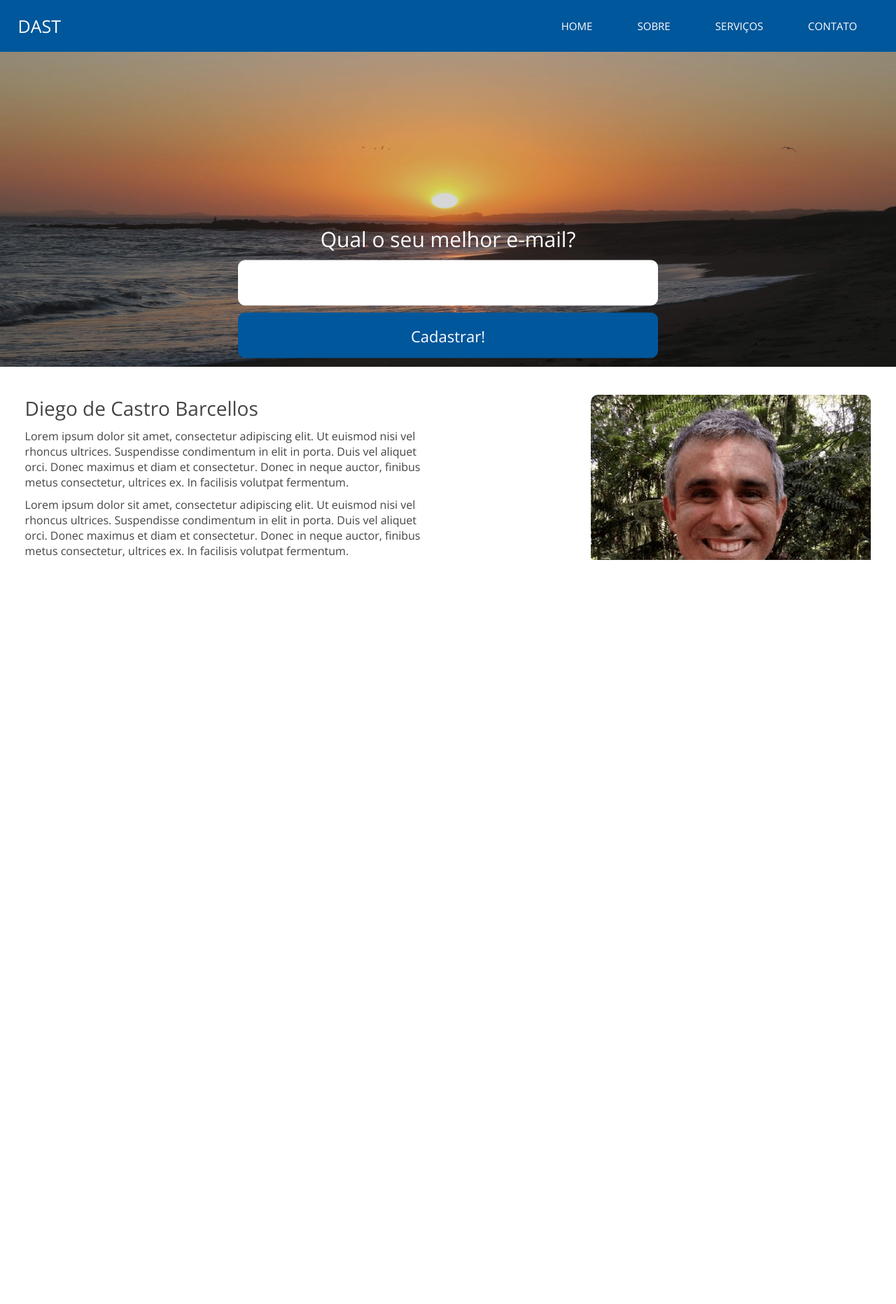
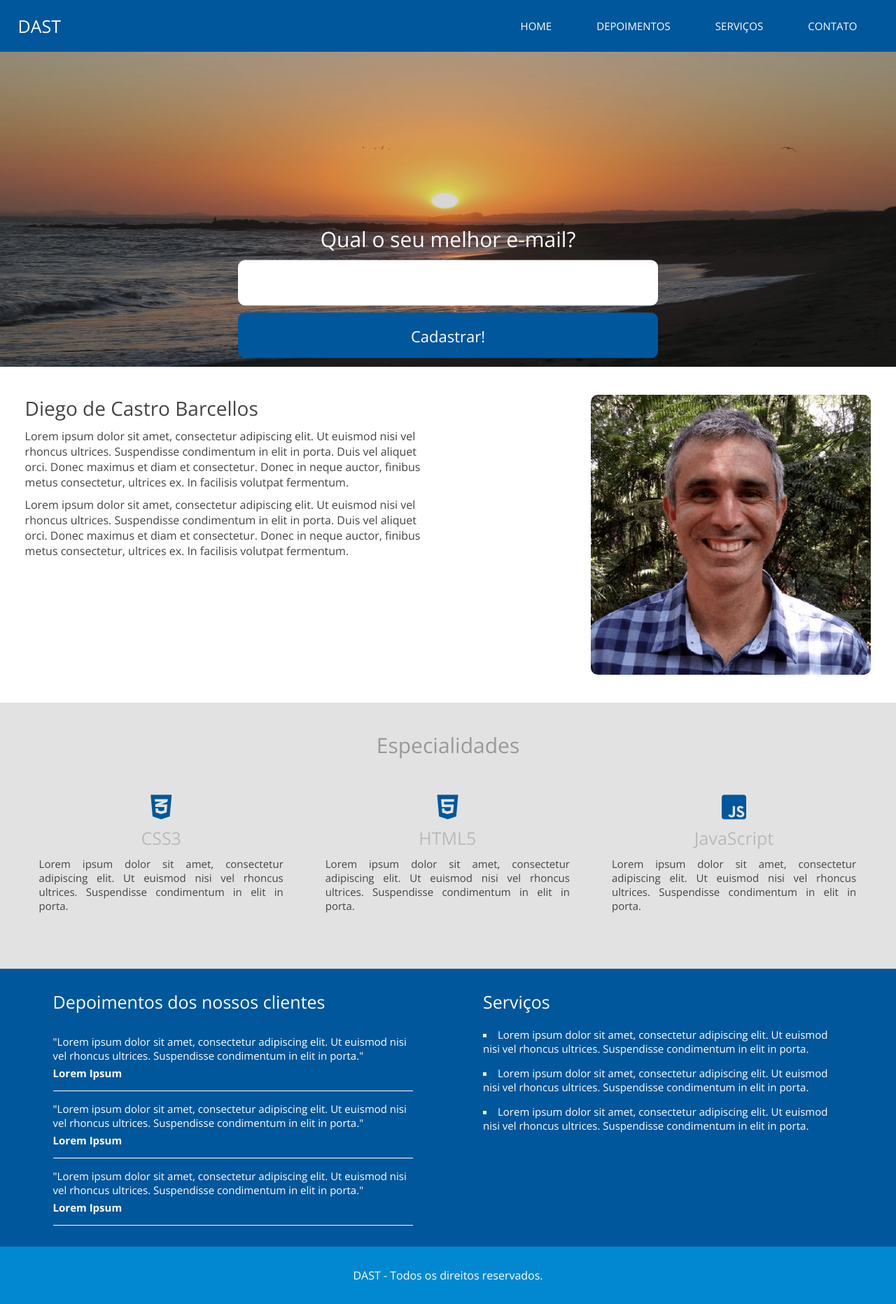
Before and after one commit to diegocb81/projeto_site_dinamico, a PHP site: page /public_html/ in a window 1280 px wide. Shown: the whole page at 70% size. Before the commit the page ends 800 px from the top, so only its background shows below. Run offline with PHP 8.4, Linux system fonts and the light colour scheme.

Commit message:
Adicionando scroll com js e php

```diff
--- a/css/style.css
+++ b/css/style.css
@@ -8,7 +8,6 @@
 /*Boot CSS*/
 
 html, body {
-    overflow-x: hidden;
     height: 100%;
 }
 
--- a/index.php
+++ b/index.php
@@ -13,14 +13,13 @@
     <link rel="stylesheet" href="<?php echo INCLUDE_PATH; ?>css/fontawesome.min.css">
     <link rel="stylesheet" href="<?php echo INCLUDE_PATH; ?>css/all.css">
     <link rel="stylesheet" href="<?php echo INCLUDE_PATH; ?>css/style.css">
-
 </head>
 
 <?php
     $url = isset($_GET['url']) ? $_GET['url'] : 'home';
     switch ($url) {
-        case 'sobre':
-            echo '<target target="sobre" />';
+        case 'depoimentos':
+            echo '<target target="depoimentos" />';
             break;
 
         case 'servicos':
@@ -38,7 +37,7 @@
             <nav class="desktop right" aria-label="menu">
                 <ul>
                     <li><a href="<?php echo INCLUDE_PATH; ?>">Home</a></li>
-                    <li><a href="<?php echo INCLUDE_PATH; ?>sobre">Sobre</a></li>
+                    <li><a href="<?php echo INCLUDE_PATH; ?>depoimentos">Depoimentos</a></li>
                     <li><a href="<?php echo INCLUDE_PATH; ?>servicos">Serviços</a></li>
                     <li><a href="<?php echo INCLUDE_PATH; ?>contato">Contato</a></li>
                 </ul>
@@ -49,7 +48,7 @@
                 </div><!--botao-menu-mobile-->
                 <ul>
                     <li><a href="<?php echo INCLUDE_PATH; ?>">Home</a></li>
-                    <li><a href="<?php echo INCLUDE_PATH; ?>sobre">Sobre</a></li>
+                    <li><a href="<?php echo INCLUDE_PATH; ?>depoimentos">Depoimentos</a></li>
                     <li><a href="<?php echo INCLUDE_PATH; ?>servicos">Serviços</a></li>
                     <li><a href="<?php echo INCLUDE_PATH; ?>contato">Contato</a></li>
                 </ul>
@@ -64,7 +63,7 @@
             include('pages/'.$url.'.php');
         }else {
             //A página não existe.
-            if($url != 'sobre' && $url != 'servicos'){
+            if($url != 'depoimentos' && $url != 'servicos'){
                 $pagina404 = true;
                 include('pages/404.php');
             }else{
--- a/js/scripts.js
+++ b/js/scripts.js
@@ -30,9 +30,13 @@ $(function() {
             listaMenu.slideToggle();
         }
 
+    });
 
+    if($('target').length > 0){
+        //O elemento existe, portanto precisamos dar o scroll em algum elemento.
+        var elemento = '#'+$('target').attr('target');
+        var divScroll = $(elemento).offset().top;
+        $('html,body').animate({'scrollTop':divScroll},2000);
+    }
 
-       //fas fa-window-close
-
-    })
 })
--- a/pages/home.php
+++ b/pages/home.php
@@ -49,7 +49,7 @@
     <section class="extras">
 
         <div class="center">
-            <div class="w50 left depoimentos-container">
+            <div id="depoimentos" class="w50 left depoimentos-container">
                 <h2 class="title">Depoimentos dos nossos clientes</h2>
                 <div class="depoimento-single">
                     <p class="depoimento-descricao">"Lorem ipsum dolor sit amet, consectetur adipiscing elit. Ut euismod nisi vel rhoncus ultrices. Suspendisse condimentum in elit in porta."</p>
@@ -64,7 +64,7 @@
                     <p class="nome-autor">Lorem Ipsum</p>
                 </div><!--depoimento-single-->
             </div><!--w50-->
-            <div class="w50 left servicos-container">
+            <div id="servicos" class="w50 left servicos-container">
                 <h2 class="title">Serviços</h2>
                 <div class="servicos">
                     <ul>
```
